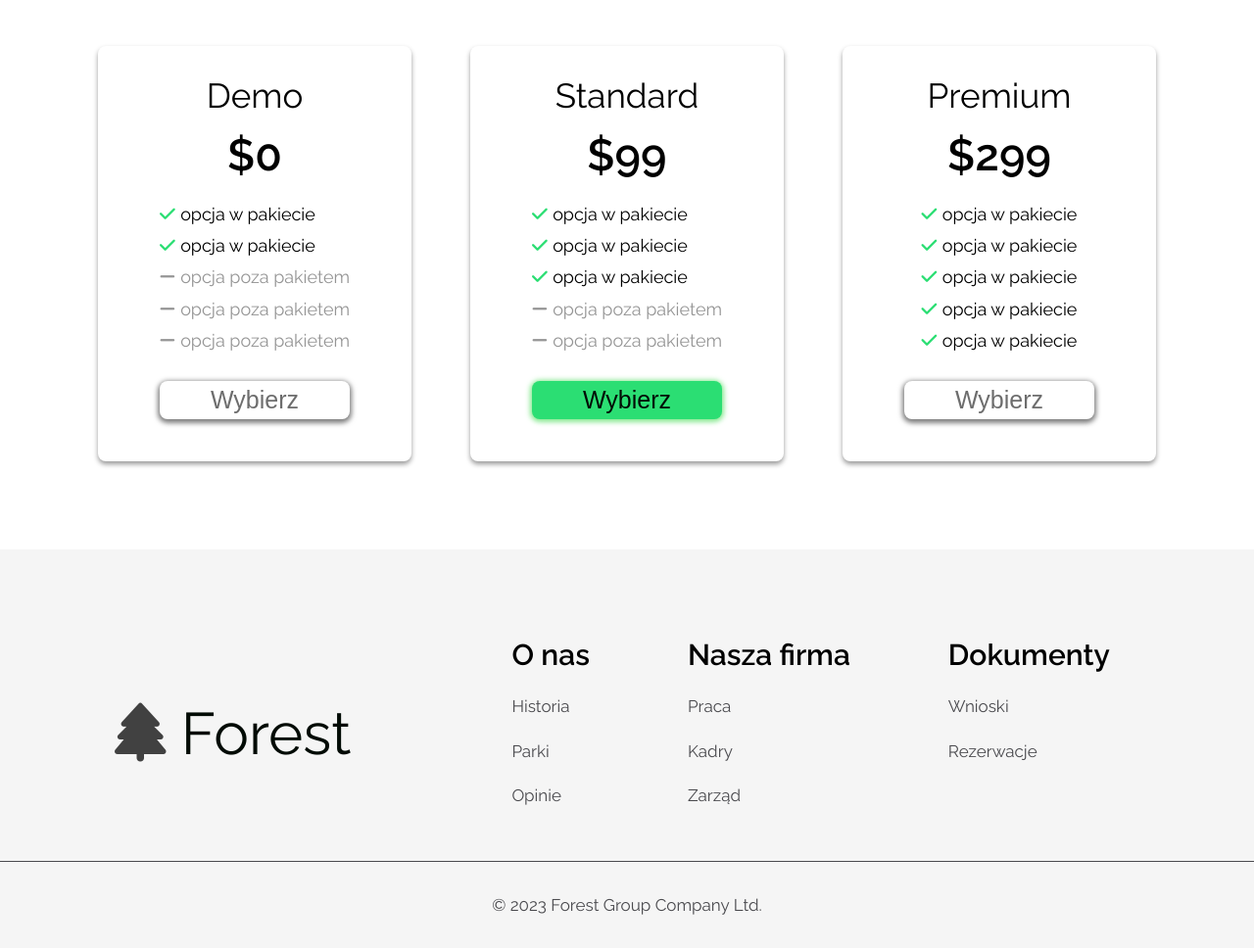
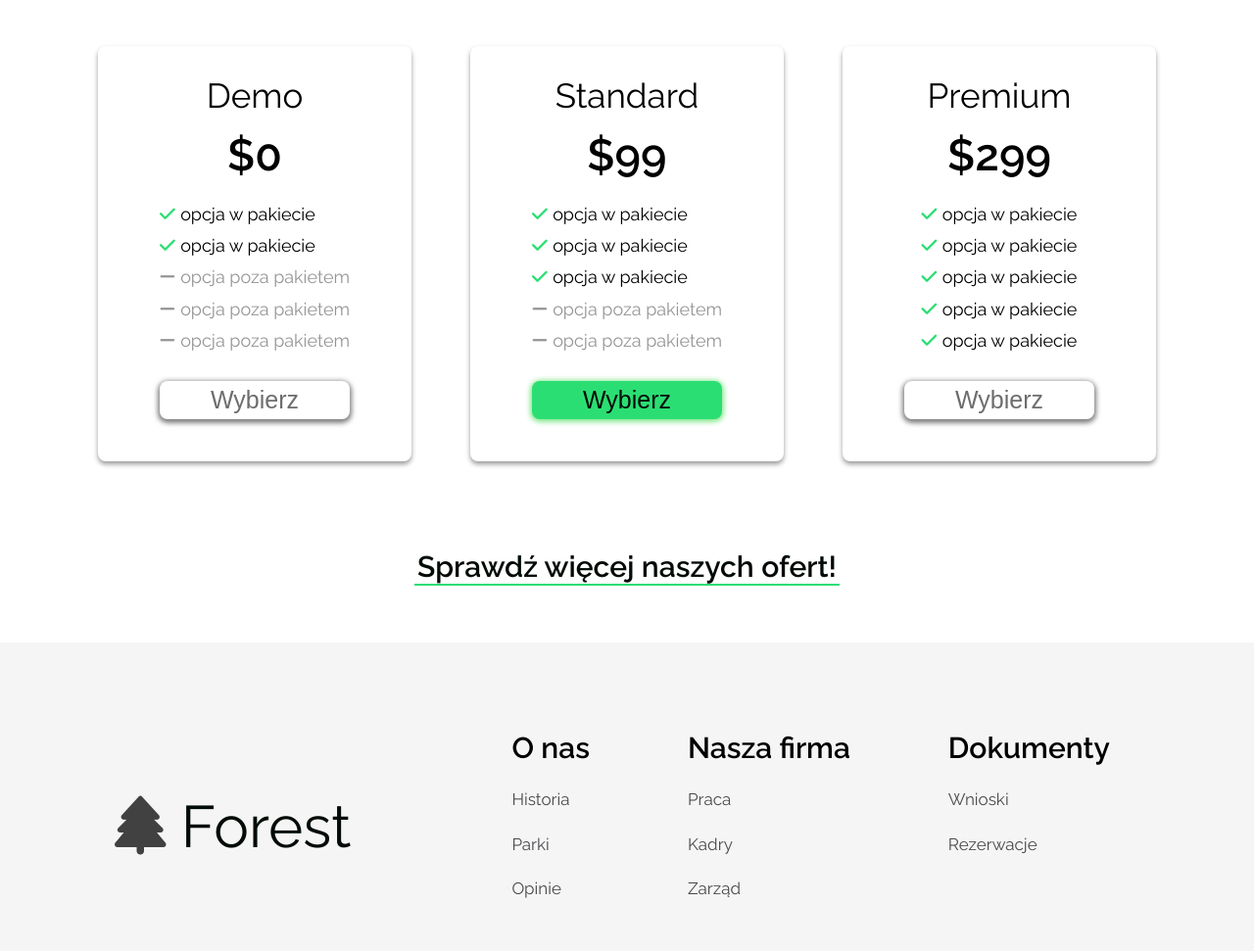
Before and after one commit to kimi1723/MMC-strony-z-kursu, a website: page zlecenie od klienta/index.html in a window 1280 px wide. Shown: the part 1759-2730 px from the top of the page at 98% size. Drawn offline with nearby package versions, Linux system fonts and the light colour scheme.

Commit message:
added link to offer section

```diff
--- a/zlecenie od klienta/index.html
+++ b/zlecenie od klienta/index.html
@@ -158,11 +158,13 @@
 
 
             </div>
+
+            <h3><a href="/oferta.html" class="offer__link">Sprawdź więcej naszych ofert!</a></h3>
         </section>
     </div>
     </main>
 
-    <!-- FOOTER -->
+
     <footer class="section footer">
     <div class="wrapper">
         <div class="footer-box">
@@ -178,8 +180,7 @@
                     <h3 class="footer-info__heading">O nas </h3>
 
                     <ul class="footer-info-list">
-                            <li class="footer-info-list__element"><a href="#"
-                                    class="footer-info-list__link">Historia</a>
+                        <li class="footer-info-list__element"><a href="#" class="footer-info-list__link">Historia</a>
                         </li>
                         <li class="footer-info-list__element"><a href="#" class="footer-info-list__link">Parki</a>
                         </li>
@@ -207,8 +208,7 @@
                     <ul class="footer-info-list">
                         <li class="footer-info-list__element"><a href="#" class="footer-info-list__link">Wnioski</a>
                         </li>
-                            <li class="footer-info-list__element"><a href="#"
-                                    class="footer-info-list__link">Rezerwacje</a>
+                        <li class="footer-info-list__element"><a href="#" class="footer-info-list__link">Rezerwacje</a>
                         </li>
                     </ul>
                 </div>
--- a/zlecenie od klienta/src/js/main.js
+++ b/zlecenie od klienta/src/js/main.js
@@ -34,8 +34,8 @@ const handleBtns = () => {
 };
 
 handleYear();
+navBtn.addEventListener('click', handleNav);
 navLinks.forEach(link => link.addEventListener('click', handleNav));
-navBtn.addEventListener('click', handleNav);
 btnEventListeners.forEach(e => {
 	window.addEventListener(e, handleBtns);
 });
--- a/zlecenie od klienta/src/sass/_colors.scss
+++ b/zlecenie od klienta/src/sass/_colors.scss
@@ -1,7 +1,6 @@
 // PRIMARY
 $main-bg: rgb(255, 255, 255);
 $footer-bg: rgb(245, 245, 245);
-$leading: rgb(0, 255, 0);
 $white: rgb(255, 255, 255);
 $dark: rgb(2, 11, 5);
 
--- a/zlecenie od klienta/src/sass/_large.scss
+++ b/zlecenie od klienta/src/sass/_large.scss
@@ -79,6 +79,12 @@
 		}
 	}
 
+	// OFFER
+	.offer {
+		&__link {
+			font-size: 2.5rem;
+		}
+	}
 	// FOOTER
 	.footer {
 		&-box {
@@ -134,6 +140,12 @@
 			font-size: 5rem;
 		}
 	}
+	// OFFER
+	.offer {
+		&__link {
+			font-size: 3rem;
+		}
+	}
 
 	// FOOTER
 	.footer {
--- a/zlecenie od klienta/src/sass/_medium.scss
+++ b/zlecenie od klienta/src/sass/_medium.scss
@@ -81,6 +81,10 @@
 				font-size: 2.5rem;
 			}
 		}
+
+		&__link {
+			font-size: 2rem;
+		}
 	}
 
 	// FOOTER
@@ -144,5 +148,9 @@
 				margin: 3em;
 			}
 		}
+
+		&__link {
+			font-size: 2.2rem;
+		}
 	}
 }
--- a/zlecenie od klienta/src/sass/_style.scss
+++ b/zlecenie od klienta/src/sass/_style.scss
@@ -260,7 +260,6 @@ body {
 			&:hover,
 			&:focus,
 			&:active {
-				font-weight: 400;
 				color: c.$dark;
 				box-shadow: 0 1px 5px 2px c.$light-green-box-shadow;
 			}
@@ -275,6 +274,48 @@ body {
 			&:active {
 				background-color: c.$desaturated-light-green;
 			}
+		}
+	}
+
+	&__link {
+		display: inline-block;
+		position: relative;
+		bottom: 0;
+		margin-top: 2em;
+		color: c.$dark;
+		font-size: 1.6rem;
+		z-index: 0;
+
+		&::before,
+		&::after {
+			content: '';
+			position: absolute;
+			bottom: -2px;
+			left: -3px;
+			width: calc(100% + 6px);
+		}
+
+		&::before {
+			height: calc(100% + 4px);
+			background-color: c.$light-green;
+			transform: scale(0);
+			transform-origin: right;
+			transition: transform 0.3s;
+			z-index: -1;
+		}
+
+		&::after {
+			border-bottom: 2px solid c.$light-green;
+		}
+
+		&:hover {
+			color: c.$white;
+			text-shadow: 0 0 2px #000;
+		}
+
+		&:hover::before {
+			transform: scale(100%);
+			transform-origin: left;
 		}
 	}
 }
```
Also changed, not shown: zlecenie od klienta/oferta.html (+61 -3 lines), zlecenie od klienta/dist/css/main.min.css, zlecenie od klienta/dist/js/main.min.js, 4 other files. Lines whose indentation alone changed are shown as unchanged.
